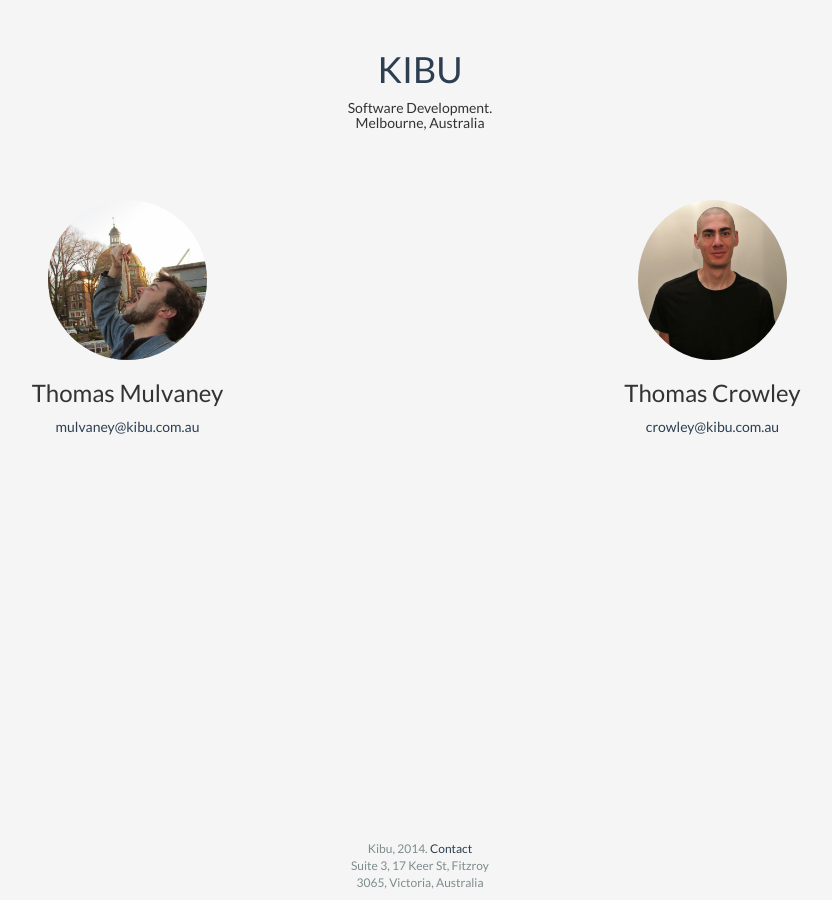
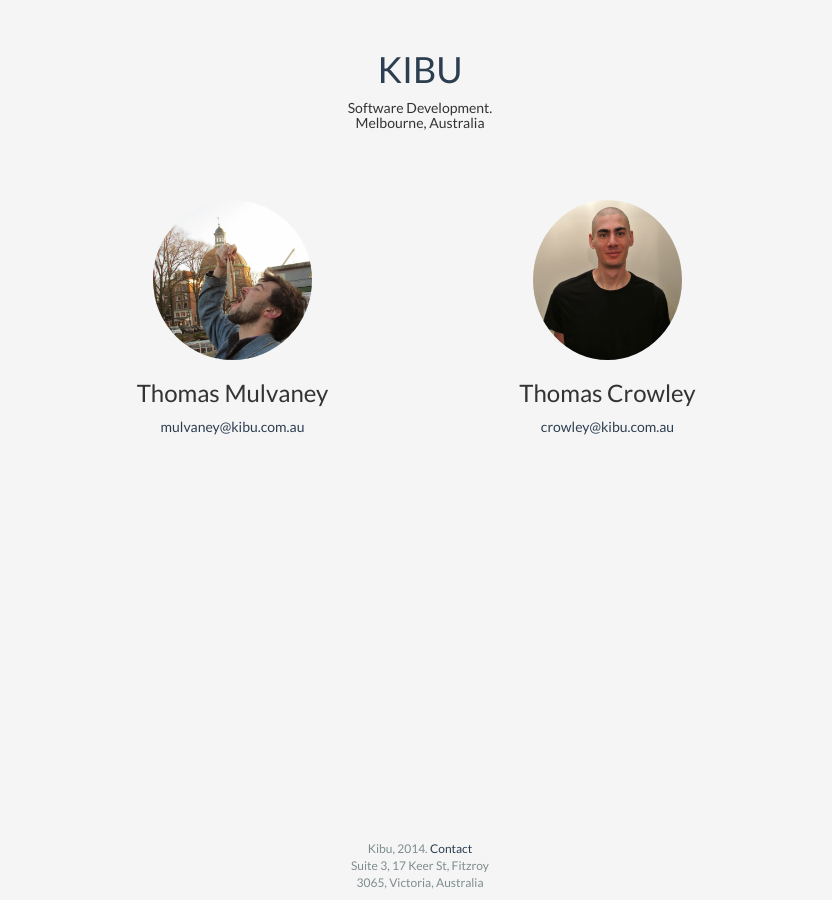
Before and after one commit to kibu-australia/kibu-australia.github.io, a Jekyll site: the page built from index.html, in a window 1280 px wide. Shown: the whole page, without its empty margins (220-1052 px from the left). Built offline with Jekyll 4.4.1, drawn with Linux system fonts in a browser that asks for light colours; nearby versions of some CDN libraries; Markdown is read by kramdown in place of the engine named in the settings.

Commit message:
"Profile boxes" not as weirdly spaced

```diff
--- a/index.html
+++ b/index.html
@@ -4,6 +4,7 @@
 ---
 
 <div class="row">
+  <div class="col-md-8 col-md-offset-2">
     {% for person in site.data.about.people %}
       <div class="col-md-6">
         <div class="box">
@@ -14,3 +15,4 @@
       </div>
     {% endfor %}
   </div>
+</div>
```
Lines whose indentation alone changed are shown as unchanged.
